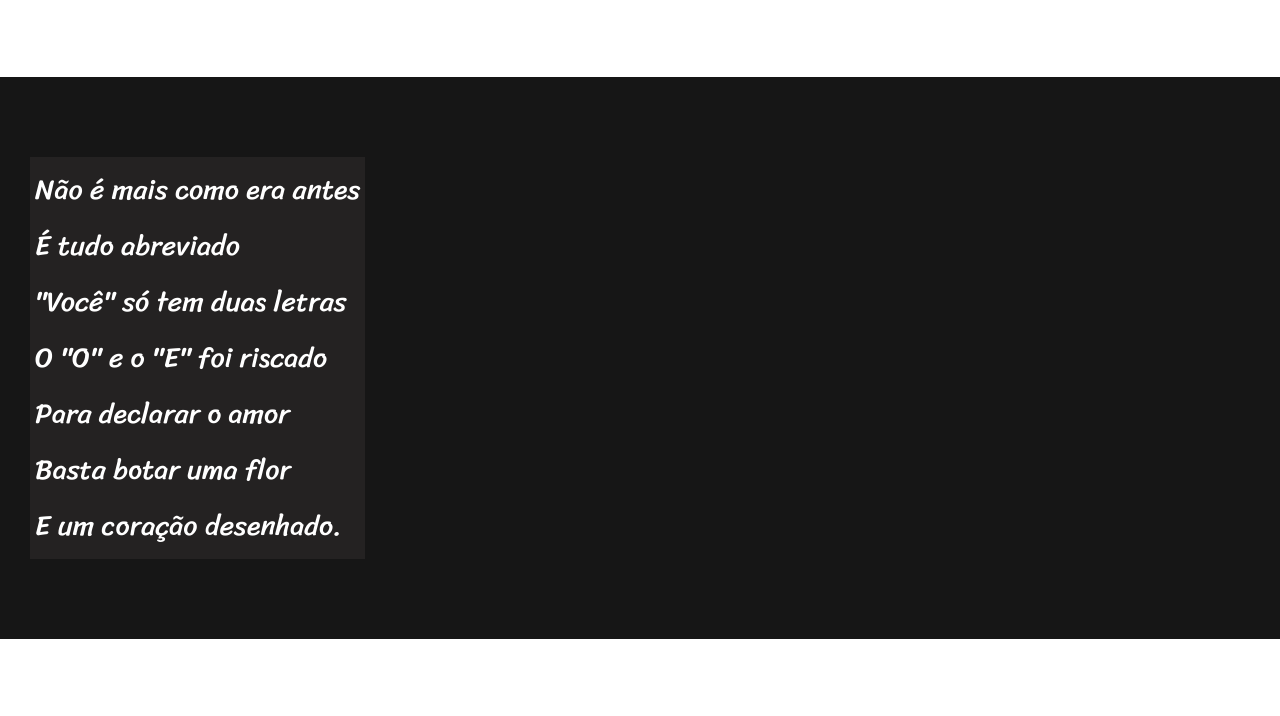
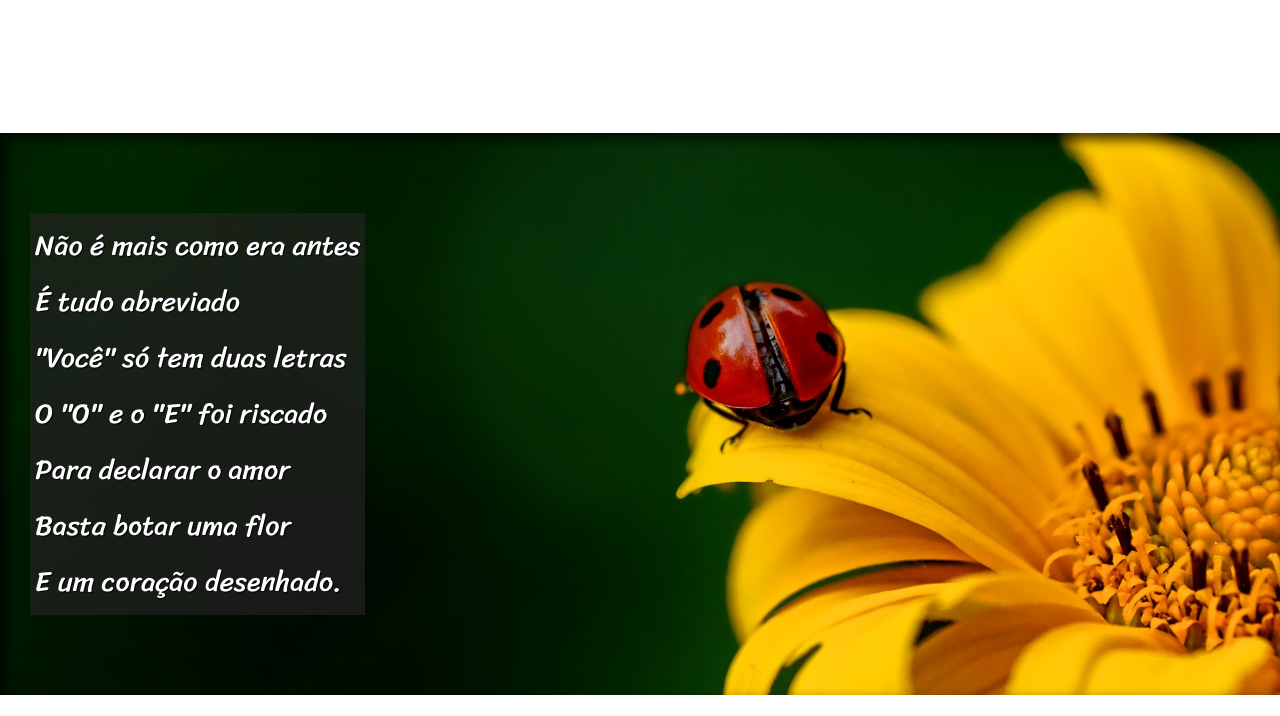
Before and after one commit to joaohelioleal/html.css, a plain HTML site: page Desafios/d012/index.html in a window 1280 px wide. Shown: the part 682-1398 px from the top of the page. Drawn offline with Linux system fonts and the light colour scheme.

Commit message:
finalizei o projeto

```diff
--- a/Desafios/d012/estilo/style.css
+++ b/Desafios/d012/estilo/style.css
@@ -59,6 +59,10 @@ section{
     padding-left: 30px;
 }
 
+section > p{
+    padding-bottom: 2em;
+}
+
 section.normal{
     background-color: white;
     color: black;
@@ -67,12 +71,26 @@ section.normal{
 section.imagem{
     background-color: rgb(22, 22, 22);
     color: white;
+    box-shadow: inset 6px 6px 13px 0px rgba(0, 0, 0, 0.692);
+    background-size: cover;
+    background-attachment: fixed;
 }
 
 section.imagem > p{
     display: inline-block;
     padding: 5px;
-    background-color: rgb(36, 34, 34);
+    background-color: rgba(36, 34, 34, 0.678);
+    text-shadow: 1px 1px 0px black;
+}
+
+section#img01{
+    background-image: url('../imagens/background001.jpg');
+    background-position: right center;
+}
+
+section#img02{
+    background-image: url('../imagens/background002.jpg');
+    background-position: left center;
 }
 
 footer{
--- a/Desafios/d012/index.html
+++ b/Desafios/d012/index.html
@@ -25,7 +25,7 @@
     </section>
 
 
-    <section class="imagem">
+    <section class="imagem" id="img01">
         <p>
             Não é mais como era antes <br>
             É tudo abreviado <br>
@@ -60,7 +60,7 @@
         </p>
     </section>
 
-    <section class="imagem">
+    <section class="imagem" id="img02">
         <p>
             Tenho saudade das cartas <br>
             Escritas com a própria mão <br>
```
